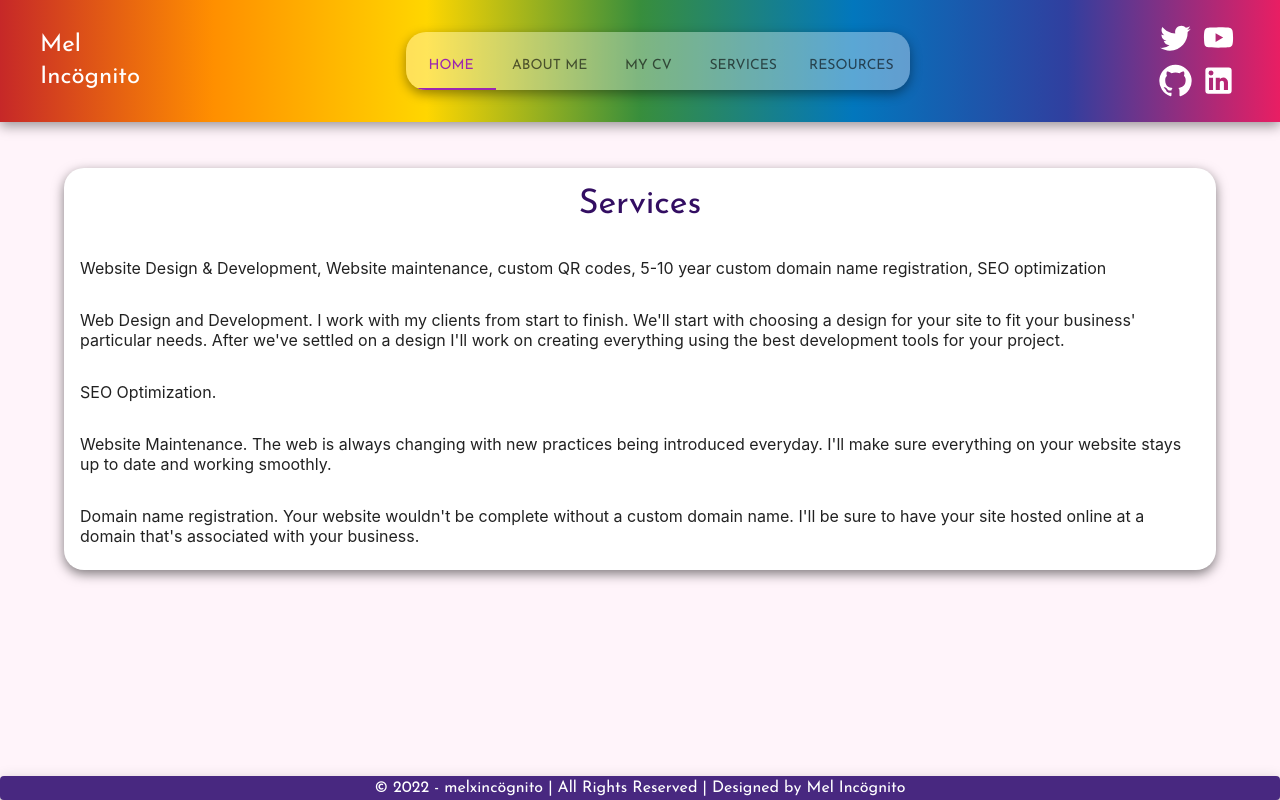
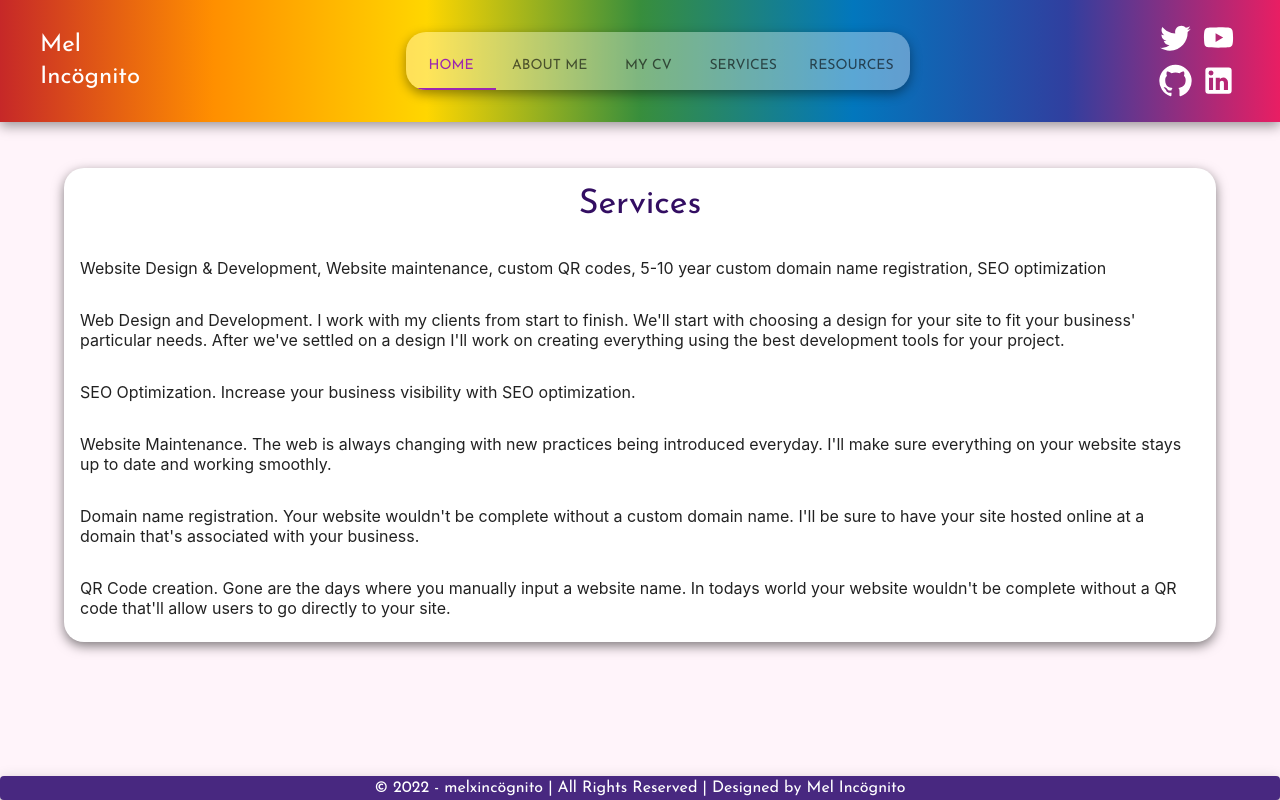
Before and after one commit to melxincognito/melxincognito-webpage, a React (Create React App) app: page /services in a window 1280 px wide. Built offline with nearby package versions, Linux system fonts and the light colour scheme.

Commit message:
finished basic services for tn

```diff
--- a/src/pages/Services.js
+++ b/src/pages/Services.js
@@ -28,7 +28,10 @@ export default function Services() {
           on creating everything using the best development tools for your
           project.
         </CardContent>
-        <CardContent>SEO Optimization.</CardContent>
+        <CardContent>
+          SEO Optimization. Increase your business visibility with SEO
+          optimization.{" "}
+        </CardContent>
         <CardContent>
           Website Maintenance. The web is always changing with new practices
           being introduced everyday. I'll make sure everything on your website
@@ -39,6 +42,11 @@ export default function Services() {
           custom domain name. I'll be sure to have your site hosted online at a
           domain that's associated with your business.
         </CardContent>
+        <CardContent>
+          QR Code creation. Gone are the days where you manually input a website
+          name. In todays world your website wouldn't be complete without a QR
+          code that'll allow users to go directly to your site.
+        </CardContent>
       </MainCard>
     </>
   );
```
